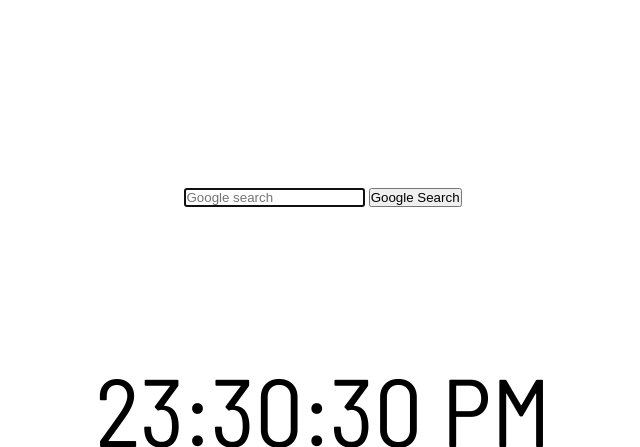
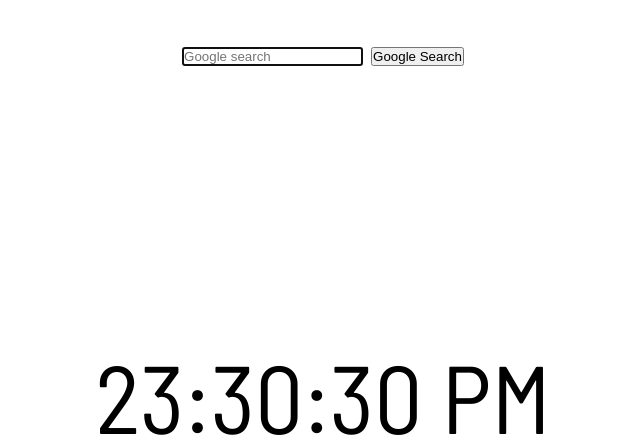
Before and after one commit to balosa/mydynamiclandingpage, a plain HTML site: page index.html in a window 1280 px wide. Shown: the top 447 px of the page, without its empty margins (317-957 px from the left). Drawn offline with Linux system fonts and the light colour scheme.

Commit message:
changed index.html&style.css file

```diff
--- a/index.html
+++ b/index.html
@@ -15,8 +15,9 @@
         <input type="text" name="q" placeholder="Google search" autofocus />
         <input type="submit" value="Google Search">
     </form>
-    <time id="time">23:30:30 PM</time>
     <div>
+        <time id="time">23:30:30 PM</time>
+
         <h1 id="greeting" contenteditable="true">Good Evening, Chung</h1>
 
         <h2>What Is Your Main Focus For Today?</h2>
--- a/style.css
+++ b/style.css
@@ -4,7 +4,7 @@
     padding: 0px;
 }
 
-body {
+div {
     text-align: center;
     color: black;
     font-family: 'Barlow Semi Condensed', sans-serif;
@@ -15,7 +15,9 @@ body {
     height: 100vh;
 }
 form {
-    margin-bottom: 9rem;
+    margin-top: 2rem;
+    text-align: center;
+    font-size: 2rem;
 }
 
 #time {
```
